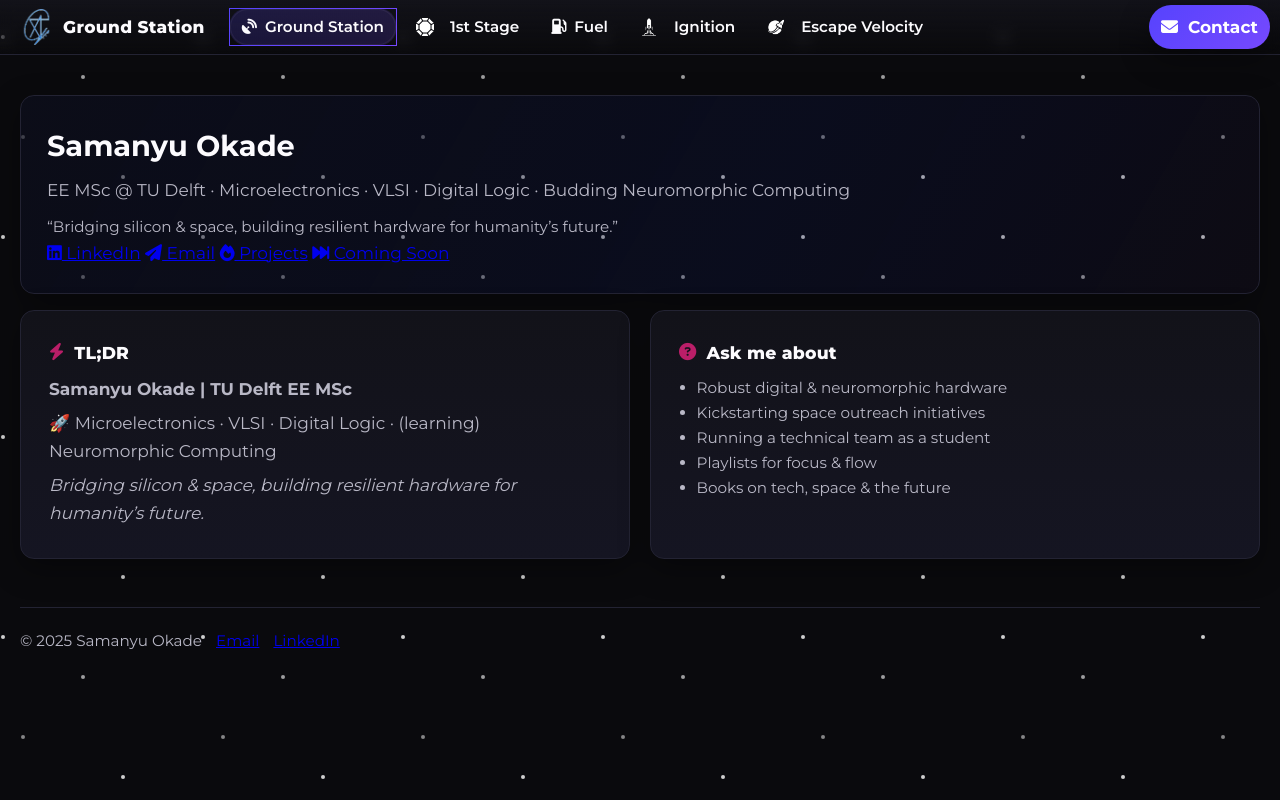
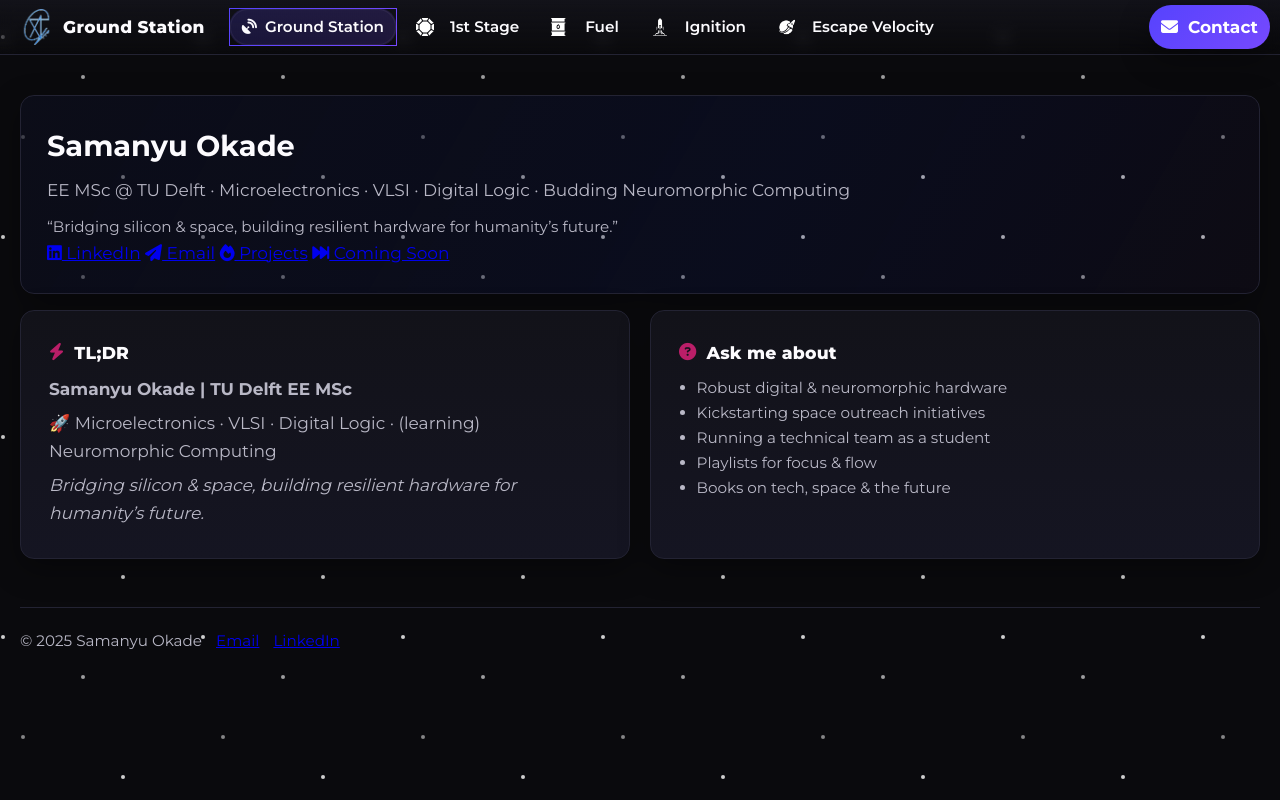
Before and after one commit to Samanyu-007/web, a plain HTML site: page index.html in a window 1280 px wide. Drawn offline with Linux system fonts and the light colour scheme.

Commit message:
sommmmme updates

```diff
--- a/index.html
+++ b/index.html
@@ -112,7 +112,7 @@
         <img class="tab-icon" src="octagonal.png" alt="" aria-hidden="true"> 1st Stage
       </a>
       <a class="tab" role="tab" href="#fuel" data-tab="fuel">
-        <i class="fa-solid fa-gas-pump"></i> Fuel
+       <img class="tab-icon" src="oil-barrel.png" alt="" aria-hidden="true"> Fuel
       </a>
       <a class="tab" role="tab" href="#ignition" data-tab="ignition">
         <img class="tab-icon" src="start-up.png" alt="" aria-hidden="true"> Ignition
@@ -247,7 +247,7 @@
 
     <!-- PANEL: Fuel -->
     <section id="fuel" class="panel" role="tabpanel" aria-labelledby="tab-fuel">
-      <h2 class="section-title"><i class="fa-solid fa-gas-pump"></i> Fuel — What drives me</h2>
+      <img class="title-icon" src="oil-barrel.png" alt="Fuel icon"> Fuel — What drives me
       <div class="card">
         <p>I’m driven by the idea that elegant hardware can unlock new human experiences—from medical sensing to resilient, low-power intelligence at the edge. I care about clarity in design, strong fundamentals, and turning ambiguous problems into testable prototypes.</p>
         <div class="chips" style="margin-top:10px;">
```
Also changed, not shown: oil-barrel.png (added), tube.png (added).
